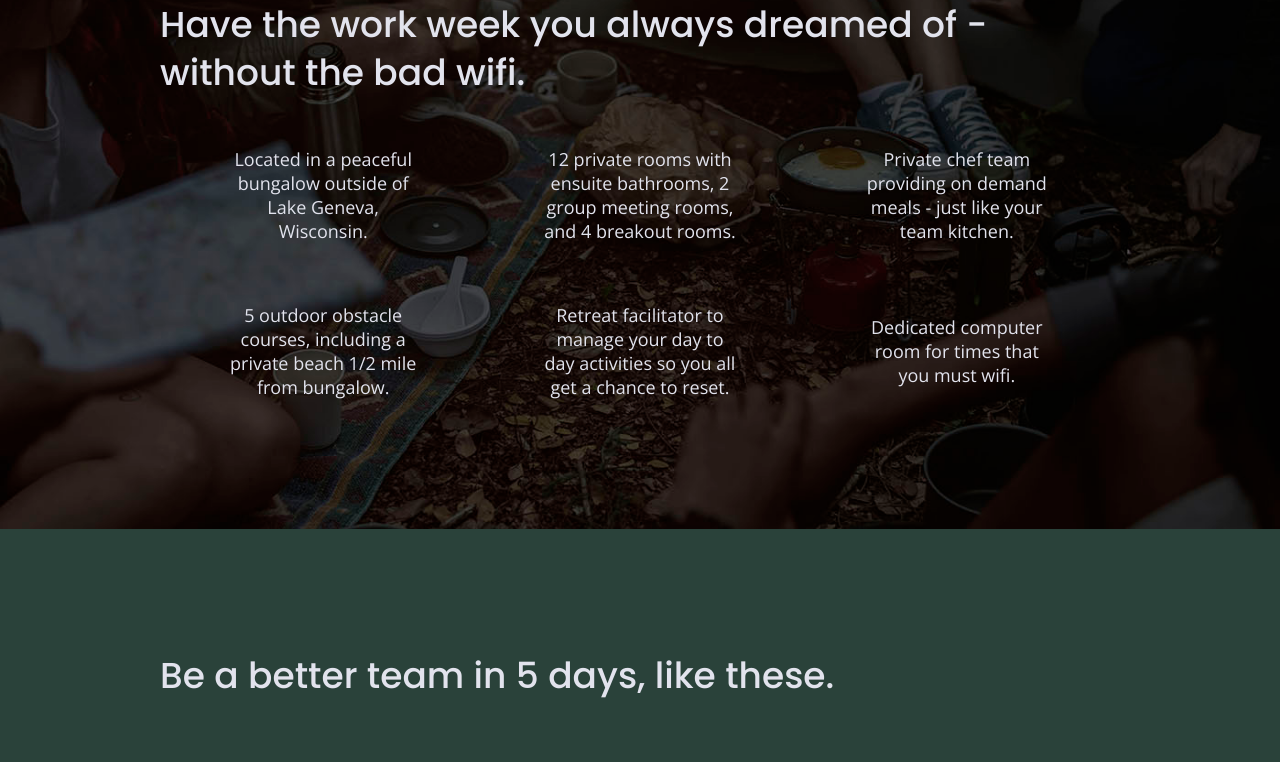
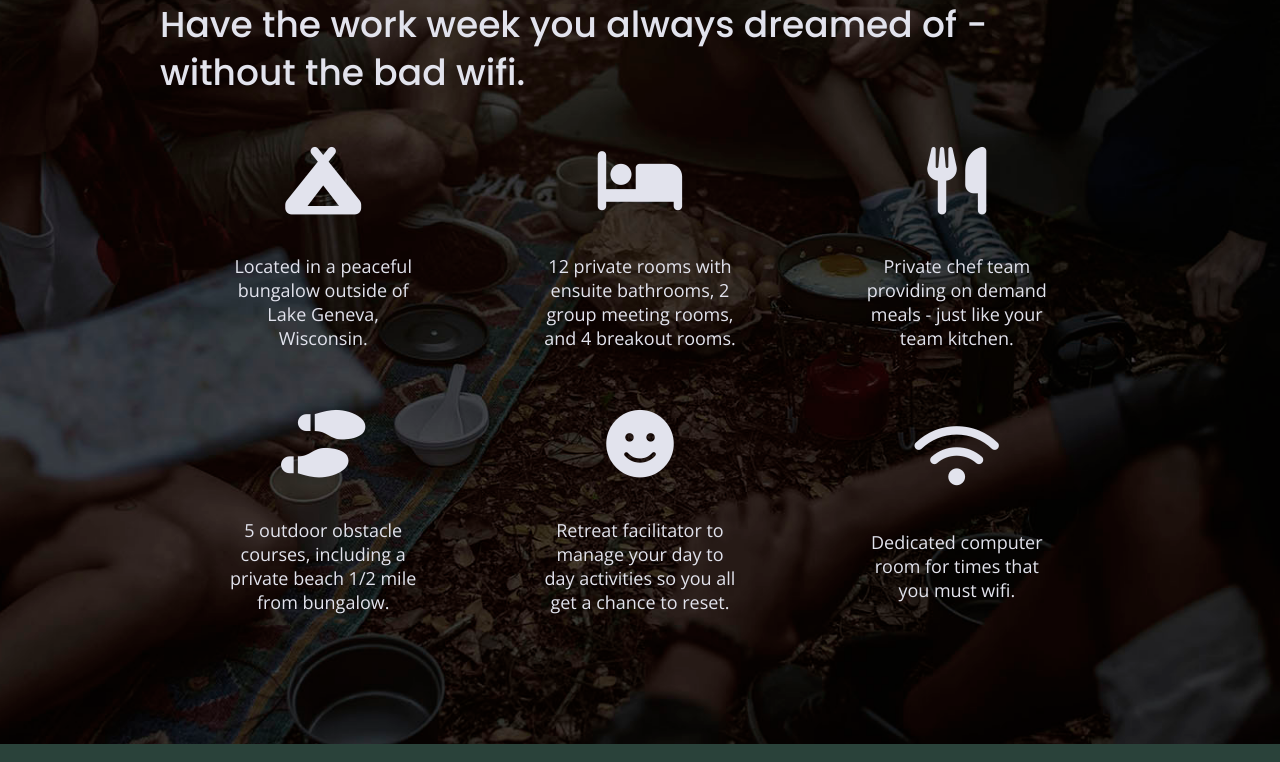
Before and after one commit to seth-knox/unplugged-website, a website built with Parcel: page index.html in a window 1280 px wide. Shown: the part 1131-1893 px from the top of the page. Built offline with nearby package versions, Linux system fonts and the light colour scheme.

Commit message:
Added feature icons to home page

```diff
--- a/css/main.css
+++ b/css/main.css
@@ -338,6 +338,11 @@ input[type=button] {
   margin: 0;
 }
 
+.features i {
+	font-size: 3.75em;
+  margin-bottom: 40px;
+}
+
 /* Reviews */
 
 .reviews {
@@ -381,7 +386,7 @@ input[type=button] {
   margin: 0;
 }
 
-/*********
+/********* NOT NEEDED WITH RESPONSIVE GOOGLE MAP STYLING? *********
 .map figure {
   width: 100%;
   height: 0;
--- a/index.html
+++ b/index.html
@@ -19,6 +19,7 @@
   <link href="https://fonts.googleapis.com/css?family=Open+Sans:400,700|Poppins:500,700" rel="stylesheet">
   <link rel="stylesheet" href="css/normalize.css">
   <link rel="stylesheet" href="css/main.css">
+  <script src="https://kit.fontawesome.com/5e1455612a.js" crossorigin="anonymous"></script>
   <meta name="theme-color" content="#fafafa">
 
 </head>
@@ -73,32 +74,44 @@
         <h2> Have the work week you always dreamed of - without the bad wifi.</h2>
         <div class="features-items">
           <article>
-            <p class="fontawesome-icon"></p>
+            <p class="fontawesome-icon">
+              <i class="fas fa-campground"></i>
+            </p>
             <p class="features-item-description">Located in a peaceful bungalow outside of Lake Geneva, Wisconsin.</p>
           </article>
           <article>
-            <p class="fontawesome-icon"></p>
+            <p class="fontawesome-icon">
+              <i class="fas fa-bed"></i>
+            </p>
             <p class="features-item-description">12 private rooms with ensuite bathrooms, 2 group meeting rooms, and 4
               breakout rooms.</p>
           </article>
           <article>
-            <p class="fontawesome-icon"></p>
+            <p class="fontawesome-icon">
+              <i class="fas fa-utensils"></i>
+            </p>
             <p class="features-item-description">Private chef team providing on demand meals - just like your team
               kitchen.</p>
           </article>
           <article>
-            <p class="fontawesome-icon"></p>
+            <p class="fontawesome-icon">
+              <i class="fas fa-shoe-prints"></i>
+            </p>
             <p class="features-item-description">5 outdoor obstacle courses, including a private beach 1/2 mile from
               bungalow.</p>
           </article>
           <article>
-            <p class="fontawesome-icon"></p>
+            <p class="fontawesome-icon">
+              <i class="fas fa-smile"></i>
+            </p>
             <p class="features-item-description">Retreat facilitator to manage your day to day activities so you all get
               a
               chance to reset.</p>
           </article>
           <article>
-            <p class="fontawesome-icon"></p>
+            <p class="fontawesome-icon">
+              <i class="fas fa-wifi"></i>
+            </p>
             <p class="features-item-description">Dedicated computer room for times that you must wifi.</p>
           </article>
         </div>
```
Also changed, not shown: about/index.html (+1 -1 lines), faq/index.html (+1 -1 lines).
